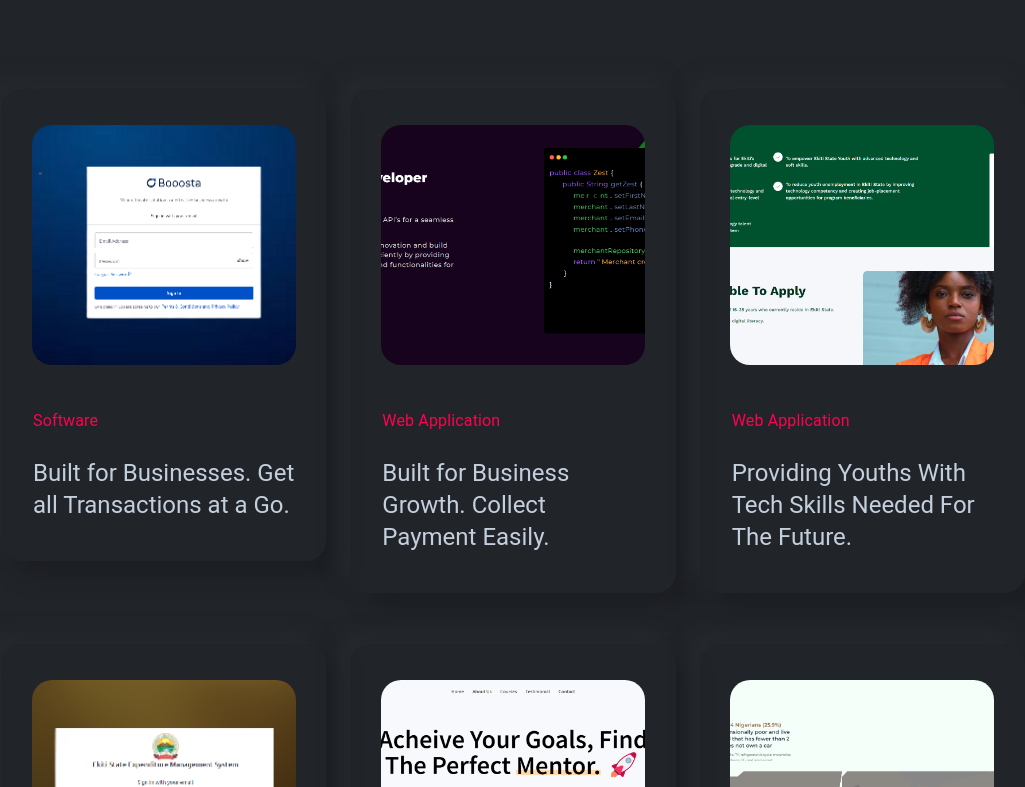
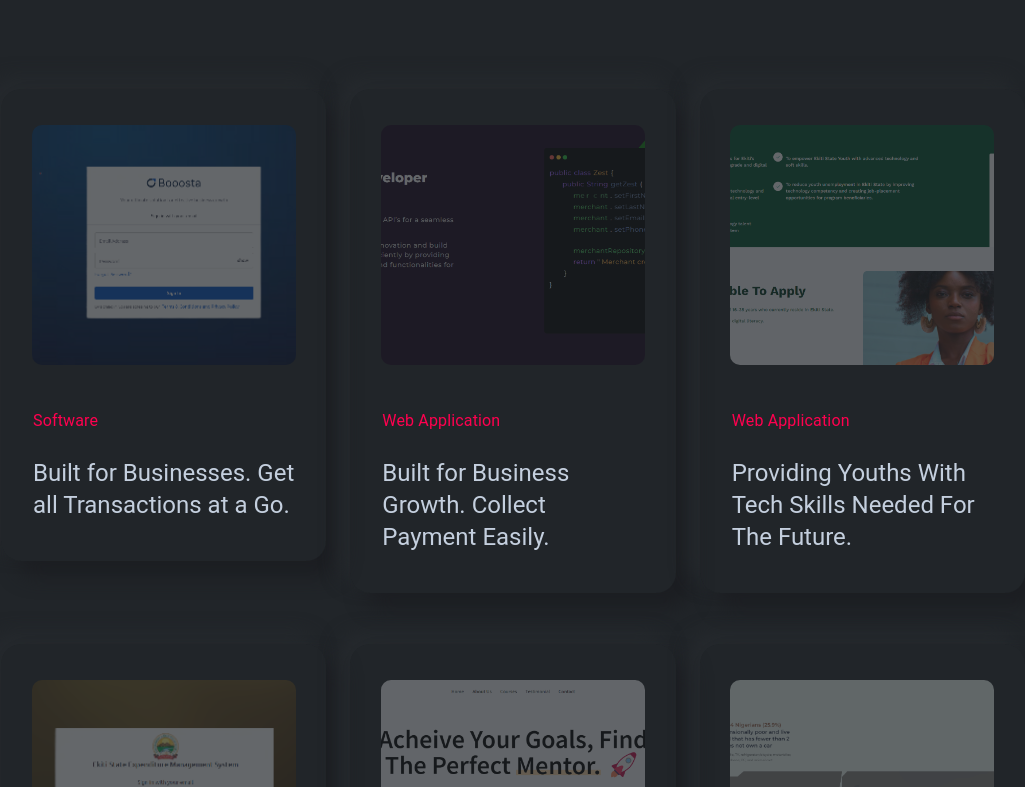
Before and after one commit to ivie-gif/Ivie.M.Emwiongbon, a React (Create React App) app: page /resume in a window 1280 px wide. Shown: the part 1893-2680 px from the top of the page, without its empty margins (127-1152 px from the left). Built offline with nearby package versions, Linux system fonts and the light colour scheme.

Commit message:
portfolio adjustments

```diff
--- a/src/components/portfolio/index.tsx
+++ b/src/components/portfolio/index.tsx
@@ -65,7 +65,8 @@ const Index = () => {
                           objectFit: "cover",
                           width: "90%",
                           height: "30vh",
-                          borderRadius: "20px",
+                          borderRadius: "10px",
+                          opacity: 0.3
                         }}
                       />
                     </a>
```
